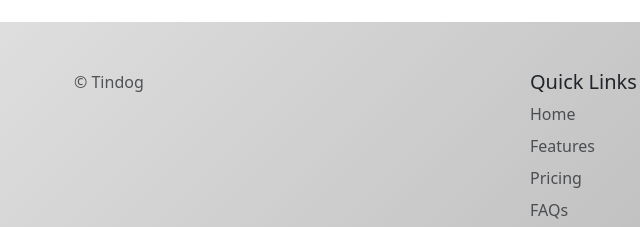
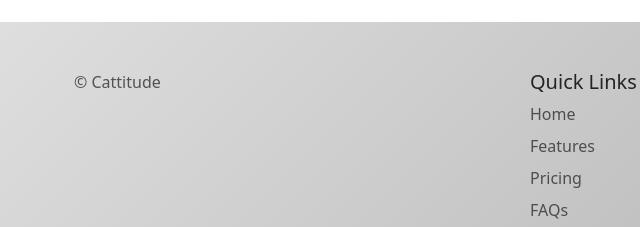
Before and after one commit to Ybassam7/Cattitude, a plain HTML site: page index.html in a window 1280 px wide. Shown: the part 2295-2522 px from the top of the page, 8-648 px from the left. Drawn offline with nearby package versions, Linux system fonts and the light colour scheme.

Commit message:
Update index.html

```diff
--- a/index.html
+++ b/index.html
@@ -193,7 +193,7 @@
     <div class="container">
       <footer class="row row-cols-1 row-cols-sm-2 row-cols-md-5 py-5 mt-5">
         <div class="col mb-3">
-          <p class="text-body-secondary">© Tindog</p>
+          <p class="text-body-secondary">© Cattitude</p>
         </div>
 
         <div class="col mb-3">
```
